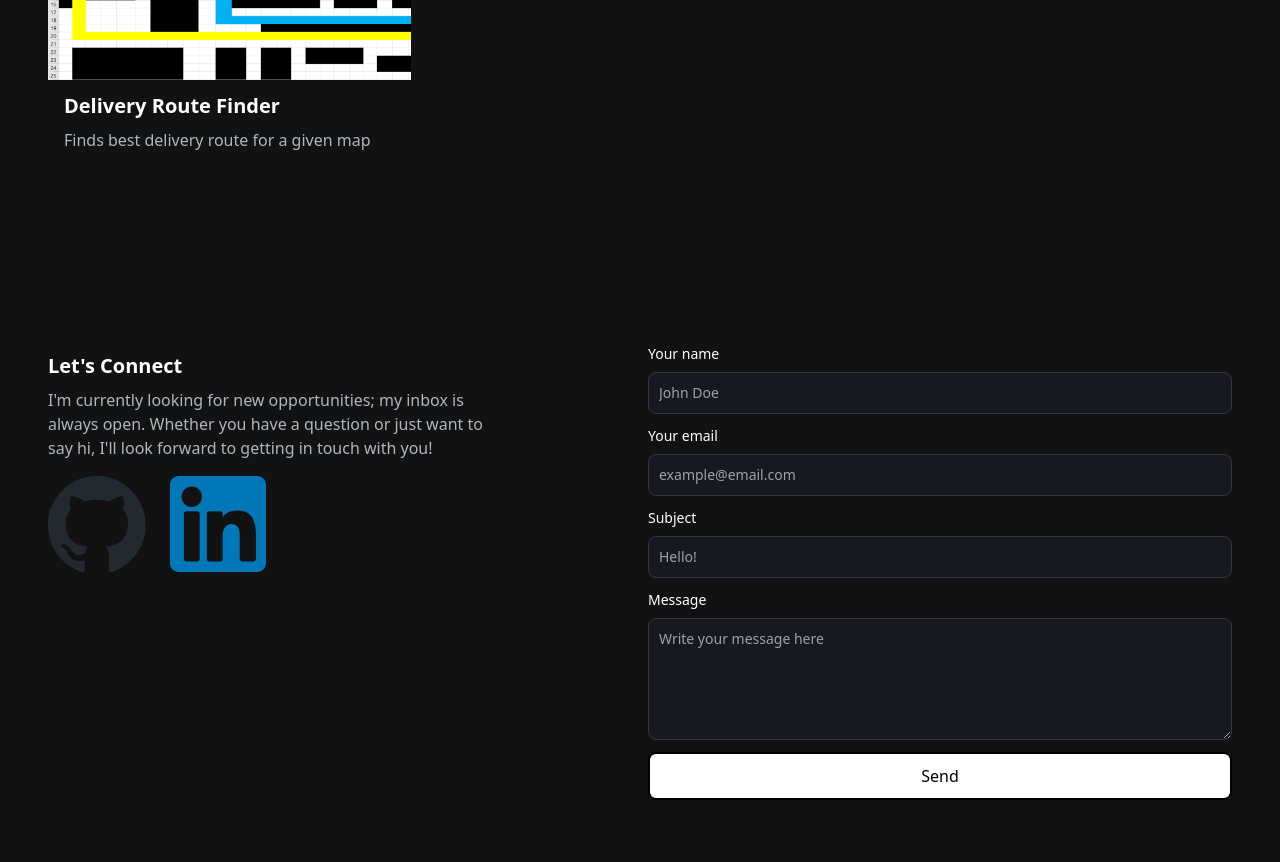
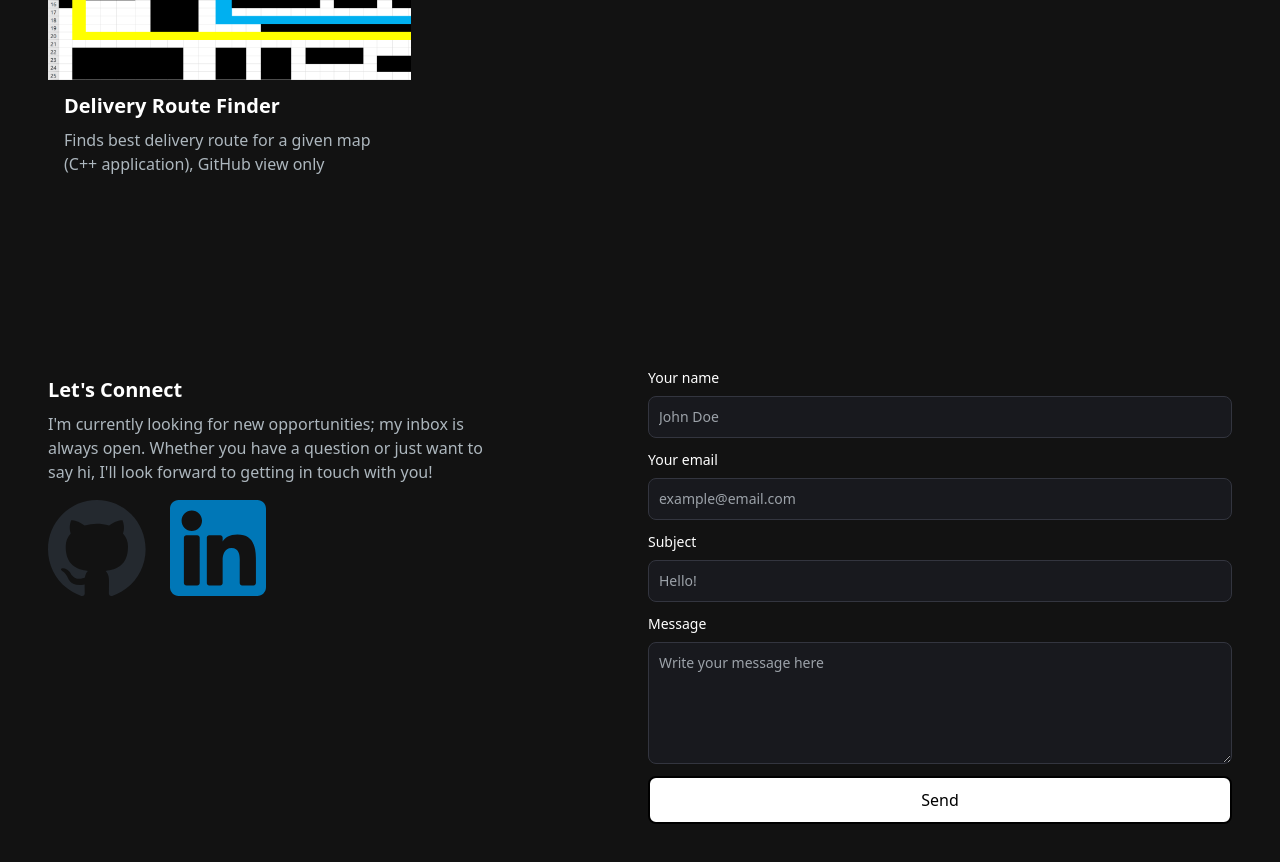
Before and after one commit to lo-andrew/portfolio-website, a Next.js app: page / in a window 1280 px wide. Shown: the part 1700-2562 px from the top of the page. Built offline with nearby package versions, Linux system fonts and the light colour scheme.

Commit message:
updated project previews

```diff
--- a/app/components/ProjectSection.jsx
+++ b/app/components/ProjectSection.jsx
@@ -13,7 +13,7 @@ export default function Projects() {
       image: "/images/projects/volleyball-stat-track.png",
       tag: ["All"],
       gitURL: "https://github.com/lo-andrew/volleyball-stat-track",
-      previewURL: "/",
+      previewURL: "https://volleyball-stat-track.vercel.app/",
     },
     {
       id: 2,
@@ -22,7 +22,7 @@ export default function Projects() {
       image: "/images/projects/flags-of-the-world.png",
       tag: ["All"],
       gitURL: "https://github.com/lo-andrew/flags-quiz",
-      previewURL: "/",
+      previewURL: "https://flags-quiz-alpha.vercel.app/",
     },
     {
       id: 3,
@@ -36,11 +36,12 @@ export default function Projects() {
     {
       id: 4,
       title: "Delivery Route Finder",
-      description: "Finds best delivery route for a given map",
+      description:
+        "Finds best delivery route for a given map (C++ application), GitHub view only",
       image: "/images/projects/project-4.png",
       tag: ["All"],
       gitURL: "https://github.com/lo-andrew/delivery-management-project",
-      previewURL: "/",
+      previewURL: "https://github.com/lo-andrew/delivery-management-project",
     },
   ];
 
```
